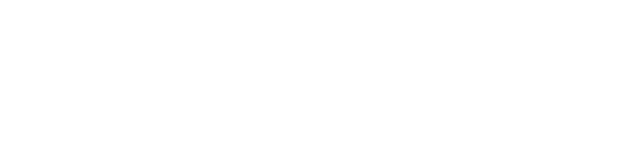
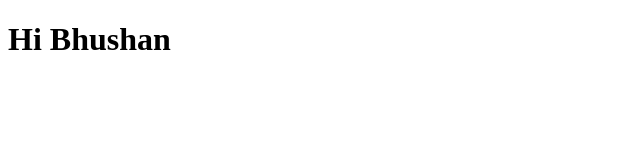
Before and after one commit to bhushanpwork/ProtFolio, a plain HTML site: page index.html in a window 1280 px wide. Shown: the whole page, without its empty margins (0-640 px from the left). Drawn offline with Linux system fonts and the light colour scheme.

Commit message:
Just For understanding

```diff
--- a/index.html
+++ b/index.html
@@ -6,6 +6,6 @@
     <title>Document</title>
 </head>
 <body>
-
+    <h1>Hi Bhushan</h1>
 </body>
 </html>
```
